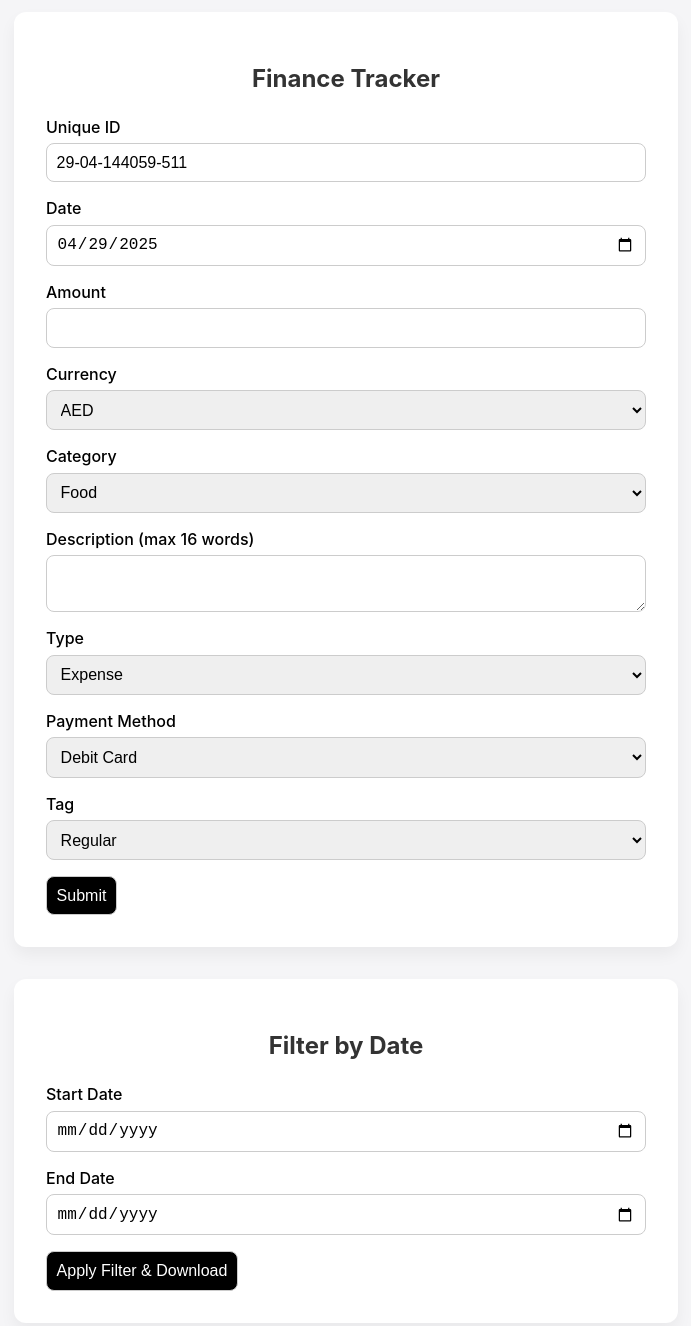
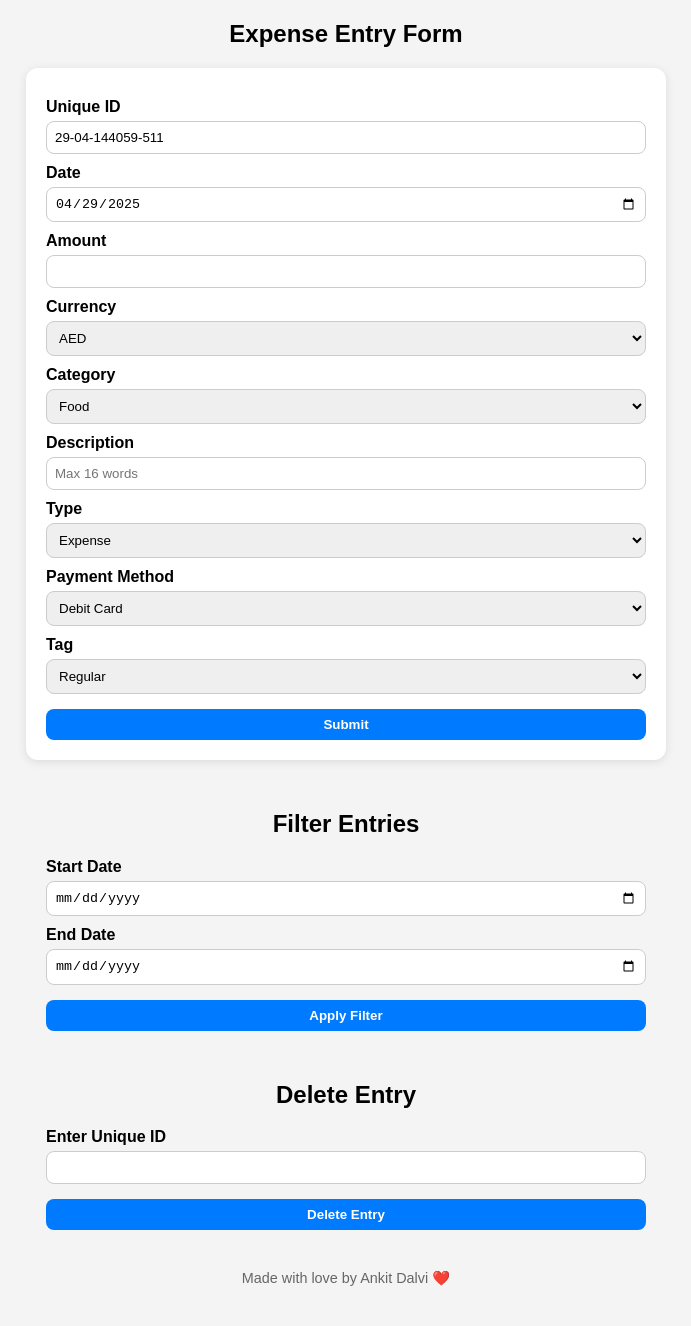
Before and after one commit to AnkitDalvi/my_finance_ad, a plain HTML site: page index.html in a window 1280 px wide. Shown: the part 20-1346 px from the top of the page, without its empty margins (294-985 px from the left). Drawn offline with Linux system fonts and the light colour scheme.

Commit message:
Add files via upload

```diff
--- a/index.html
+++ b/index.html
@@ -1,110 +1,131 @@
 <!DOCTYPE html>
 <html lang="en">
 <head>
-  <meta charset="UTF-8" />
-  <meta name="viewport" content="width=device-width, initial-scale=1.0"/>
-  <title>Minimalist Financial Form</title>
+  <meta charset="UTF-8">
+  <title>Expense Tracker</title>
+  <meta name="viewport" content="width=device-width, initial-scale=1.0">
+  <!-- SheetJS for Excel export -->
+  <script src="https://cdnjs.cloudflare.com/ajax/libs/xlsx/0.18.5/xlsx.full.min.js"></script>
   <style>
     body {
-      font-family: -apple-system, BlinkMacSystemFont, "Segoe UI", Roboto, sans-serif;
-      background-color: #f5f5f7;
+      font-family: Arial, sans-serif;
+      background: #f4f4f4;
       margin: 0;
-      padding: 2rem;
+      padding: 20px;
       display: flex;
       flex-direction: column;
       align-items: center;
     }
-
-    form, .filter {
+    h2 {
+      text-align: center;
+    }
+    form {
       background: #fff;
-      padding: 2rem;
+      padding: 20px;
       border-radius: 12px;
-      box-shadow: 0 8px 16px rgba(0,0,0,0.05);
       max-width: 600px;
       width: 100%;
-      margin-bottom: 2rem;
+      box-shadow: 0 2px 10px rgba(0,0,0,0.1);
     }
-
-    h2 {
-      text-align: center;
-      margin-bottom: 1.5rem;
-      color: #333;
+    label {
+      display: block;
+      margin-top: 10px;
+      font-weight: bold;
     }
-
-    .form-group {
-      display: flex;
-      flex-direction: column;
-      margin-bottom: 1rem;
-    }
-
-    label {
-      margin-bottom: 0.4rem;
-      font-weight: 500;
-    }
-
-    input, select, textarea, button {
-      padding: 0.6rem;
+    input, select, button {
+      width: 100%;
+      padding: 8px;
+      margin-top: 5px;
       border: 1px solid #ccc;
       border-radius: 8px;
-      font-size: 1rem;
+      box-sizing: border-box;
     }
-
     button {
-      background-color: #000;
-      color: #fff;
+      background-color: #007BFF;
+      color: white;
+      font-weight: bold;
+      border: none;
+      margin-top: 15px;
       cursor: pointer;
-      transition: background 0.3s ease;
     }
-
     button:hover {
-      background-color: #333;
+      background-color: #0056b3;
     }
-
+    .section {
+      margin-top: 30px;
+      max-width: 600px;
+      width: 100%;
+    }
+    .footer {
+      margin-top: 40px;
+      text-align: center;
+      color: #666;
+      font-size: 0.9em;
+    }
+    /* Modal Styling */
+    #modal {
+      display: none;
+      position: fixed;
+      z-index: 1000;
+      left: 0;
+      top: 0;
+      width: 100%;
+      height: 100%;
+      overflow: auto;
+      background-color: rgba(0,0,0,0.6);
+    }
+    #modal-content {
+      background-color: #fff;
+      margin: 5% auto;
+      padding: 20px;
+      border-radius: 12px;
+      width: 90%;
+      max-width: 1000px;
+      overflow-x: auto;
+    }
+    table {
+      border-collapse: collapse;
+      width: 100%;
+      margin-top: 10px;
+    }
+    th, td {
+      border: 1px solid #ccc;
+      padding: 8px;
+      text-align: left;
+    }
+    th {
+      background: #f0f0f0;
+    }
     @media (max-width: 768px) {
-      form, .filter {
-        padding: 1rem;
-      }
-    }
-
-    @media (max-width: 480px) {
-      input, select, textarea, button {
-        font-size: 0.9rem;
+      form, .section {
+        padding: 15px;
       }
     }
   </style>
 </head>
 <body>
 
-  <form id="finance-form">
-    <h2>Finance Tracker</h2>
-    <div class="form-group">
-      <label for="uniqueId">Unique ID</label>
-      <input type="text" id="uniqueId" name="uniqueId" readonly />
-    </div>
+<h2>Expense Entry Form</h2>
+<form id="entryForm">
+  <label>Unique ID</label>
+  <input type="text" id="uniqueId" readonly>
 
-    <div class="form-group">
-      <label for="date">Date</label>
-      <input type="date" id="date" name="date" required />
-    </div>
+  <label>Date</label>
+  <input type="date" id="date" required>
 
-    <div class="form-group">
-      <label for="amount">Amount</label>
-      <input type="number" id="amount" name="amount" required />
-    </div>
+  <label>Amount</label>
+  <input type="number" id="amount" required>
 
-    <div class="form-group">
-      <label for="currency">Currency</label>
-      <select id="currency" name="currency" required>
+  <label>Currency</label>
+  <select id="currency">
     <option>AED</option>
     <option>USD</option>
     <option>INR</option>
     <option>EURO</option>
   </select>
-    </div>
 
-    <div class="form-group">
-      <label for="category">Category</label>
-      <select id="category" name="category">
+  <label>Category</label>
+  <select id="category">
     <option>Food</option>
     <option>Groceries</option>
     <option>Transportation</option>
@@ -117,114 +138,159 @@
     <option>Savings</option>
     <option>Debt Payback/ Loan</option>
   </select>
-    </div>
 
-    <div class="form-group">
-      <label for="description">Description (max 16 words)</label>
-      <textarea id="description" name="description" rows="2" required></textarea>
-    </div>
+  <label>Description</label>
+  <input type="text" id="description" maxlength="200" placeholder="Max 16 words" required>
 
-    <div class="form-group">
-      <label for="type">Type</label>
-      <select id="type" name="type">
+  <label>Type</label>
+  <select id="type">
     <option>Expense</option>
     <option>Income</option>
   </select>
-    </div>
 
-    <div class="form-group">
-      <label for="paymentMethod">Payment Method</label>
-      <select id="paymentMethod" name="paymentMethod">
+  <label>Payment Method</label>
+  <select id="paymentMethod">
     <option>Debit Card</option>
     <option>Credit Card</option>
     <option>Bank Transfer</option>
     <option>Cheque</option>
     <option>Cash</option>
   </select>
-    </div>
 
-    <div class="form-group">
-      <label for="tag">Tag</label>
-      <select id="tag" name="tag">
+  <label>Tag</label>
+  <select id="tag">
     <option>Regular</option>
     <option>Weekend</option>
     <option>Official</option>
     <option>Recurring</option>
     <option>Vacation</option>
   </select>
-    </div>
 
   <button type="submit">Submit</button>
 </form>
 
-  <div class="filter">
-    <h2>Filter by Date</h2>
-    <div class="form-group">
-      <label for="startDate">Start Date</label>
-      <input type="date" id="startDate" />
-    </div>
-    <div class="form-group">
-      <label for="endDate">End Date</label>
-      <input type="date" id="endDate" />
-    </div>
-    <button onclick="applyFilter()">Apply Filter & Download</button>
+<div class="section">
+  <h2>Filter Entries</h2>
+  <label>Start Date</label>
+  <input type="date" id="startDate">
+  <label>End Date</label>
+  <input type="date" id="endDate">
+  <button onclick="applyFilter()">Apply Filter</button>
 </div>
 
-  <script src="https://cdnjs.cloudflare.com/ajax/libs/xlsx/0.18.5/xlsx.full.min.js"></script>
+<div class="section">
+  <h2>Delete Entry</h2>
+  <label>Enter Unique ID</label>
+  <input type="text" id="deleteId">
+  <button onclick="deleteEntry()">Delete Entry</button>
+</div>
+
+<div class="footer">Made with love by Ankit Dalvi ❤️</div>
+
+<!-- Modal for Filtered Table -->
+<div id="modal">
+  <div id="modal-content">
+    <span id="close-modal" style="float:right; cursor:pointer;">&times;</span>
+    <h2>Filtered Results</h2>
+    <div id="table-container"></div>
+    <button onclick="exportToExcel()">Download as Excel</button>
+  </div>
+</div>
+
 <script>
-    const form = document.getElementById("finance-form");
-    const description = document.getElementById("description");
-    const uniqueId = document.getElementById("uniqueId");
+  function generateUniqueId() {
+    const now = new Date();
+    const pad = (n) => n.toString().padStart(2, '0');
+    const time = `${pad(now.getHours())}${pad(now.getMinutes())}${pad(now.getSeconds())}`;
+    const random = Math.floor(Math.random() * 900 + 100);
+    return `${pad(now.getDate())}-${pad(now.getMonth()+1)}-${time}-${random}`;
+  }
 
-    const generateUniqueId = () => {
-      const now = new Date();
-      const dd = String(now.getDate()).padStart(2, '0');
-      const mm = String(now.getMonth() + 1).padStart(2, '0');
-      const time = now.getHours() + '' + now.getMinutes() + '' + now.getSeconds();
-      const rand = Math.floor(Math.random() * 900 + 100);
-      return `${dd}-${mm}-${time}-${rand}`;
+  document.getElementById("uniqueId").value = generateUniqueId();
+  document.getElementById("date").valueAsDate = new Date();
+
+  function getEntries() {
+    return JSON.parse(localStorage.getItem("entries") || "[]");
+  }
+
+  function saveEntries(entries) {
+    localStorage.setItem("entries", JSON.stringify(entries));
+  }
+
+  document.getElementById("entryForm").addEventListener("submit", function(e) {
+    e.preventDefault();
+    const entry = {
+      uniqueId: document.getElementById("uniqueId").value,
+      date: document.getElementById("date").value,
+      amount: parseFloat(document.getElementById("amount").value),
+      currency: document.getElementById("currency").value,
+      category: document.getElementById("category").value,
+      description: document.getElementById("description").value,
+      type: document.getElementById("type").value,
+      paymentMethod: document.getElementById("paymentMethod").value,
+      tag: document.getElementById("tag").value
     };
 
-    document.addEventListener("DOMContentLoaded", () => {
-      uniqueId.value = generateUniqueId();
+    const entries = getEntries();
+    entries.push(entry);
+    saveEntries(entries);
+    alert("Entry saved!");
+    this.reset();
+    document.getElementById("uniqueId").value = generateUniqueId();
     document.getElementById("date").valueAsDate = new Date();
-    });
-
-    form.addEventListener("submit", (e) => {
-      e.preventDefault();
-      const descWords = description.value.trim().split(/\s+/);
-      if (descWords.length > 16) {
-        alert("Description must be 16 words or fewer.");
-        return;
-      }
-
-      alert("Form submitted successfully!");
-      form.reset();
-      document.getElementById("date").valueAsDate = new Date();
-      uniqueId.value = generateUniqueId();  // Generate new unique ID
   });
 
   function applyFilter() {
     const start = new Date(document.getElementById("startDate").value);
     const end = new Date(document.getElementById("endDate").value);
-      if (isNaN(start) || isNaN(end)) {
-        alert("Please select both start and end dates.");
+    const results = getEntries().filter(e => {
+      const date = new Date(e.date);
+      return date >= start && date <= end;
+    });
+
+    if (results.length === 0) {
+      alert("No entries found.");
       return;
     }
 
-      const data = [
-        ["Start Date", start.toLocaleDateString()],
-        ["End Date", end.toLocaleDateString()],
-        ["Note", "This is a sample export - Replace with real data connection"]
-      ];
+    let table = `<table><thead><tr><th>Unique ID</th><th>Date</th><th>Amount</th><th>Currency</th><th>Category</th><th>Description</th><th>Type</th><th>Payment</th><th>Tag</th></tr></thead><tbody>`;
+    results.forEach(r => {
+      table += `<tr>
+        <td>${r.uniqueId}</td><td>${r.date}</td><td>${r.amount}</td><td>${r.currency}</td><td>${r.category}</td>
+        <td>${r.description}</td><td>${r.type}</td><td>${r.paymentMethod}</td><td>${r.tag}</td></tr>`;
+    });
+    table += `</tbody></table>`;
 
-      const wb = XLSX.utils.book_new();
-      const ws = XLSX.utils.aoa_to_sheet(data);
-      XLSX.utils.book_append_sheet(wb, ws, "Filtered Results");
+    document.getElementById("table-container").innerHTML = table;
+    document.getElementById("modal").style.display = "block";
+  }
 
-      XLSX.writeFile(wb, `Filtered_Results_${Date.now()}.xlsx`);
-      alert("Filtered data ready. File downloading...");
+  function exportToExcel() {
+    const table = document.querySelector("#table-container table");
+    const wb = XLSX.utils.table_to_book(table, { sheet: "Filtered Results" });
+    XLSX.writeFile(wb, "filtered_data.xlsx");
   }
+
+  function deleteEntry() {
+    const deleteId = document.getElementById("deleteId").value.trim();
+    if (!deleteId) return alert("Please enter a Unique ID.");
+    const entries = getEntries();
+    const updated = entries.filter(e => e.uniqueId !== deleteId);
+    if (updated.length === entries.length) return alert("No entry found.");
+    saveEntries(updated);
+    alert("Entry deleted.");
+    document.getElementById("deleteId").value = "";
+  }
+
+  document.getElementById("close-modal").onclick = () => {
+    document.getElementById("modal").style.display = "none";
+  };
+  window.onclick = function(e) {
+    if (e.target == document.getElementById("modal")) {
+      document.getElementById("modal").style.display = "none";
+    }
+  };
 </script>
+
 </body>
 </html>
```
Lines whose indentation alone changed are shown as unchanged.
